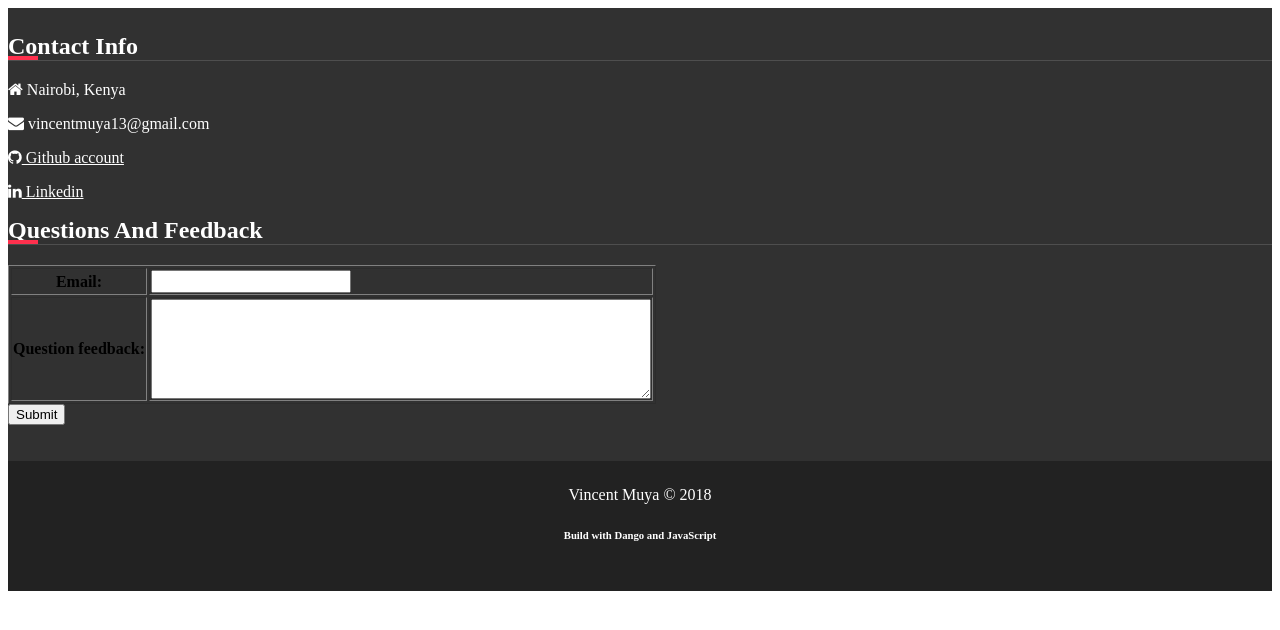
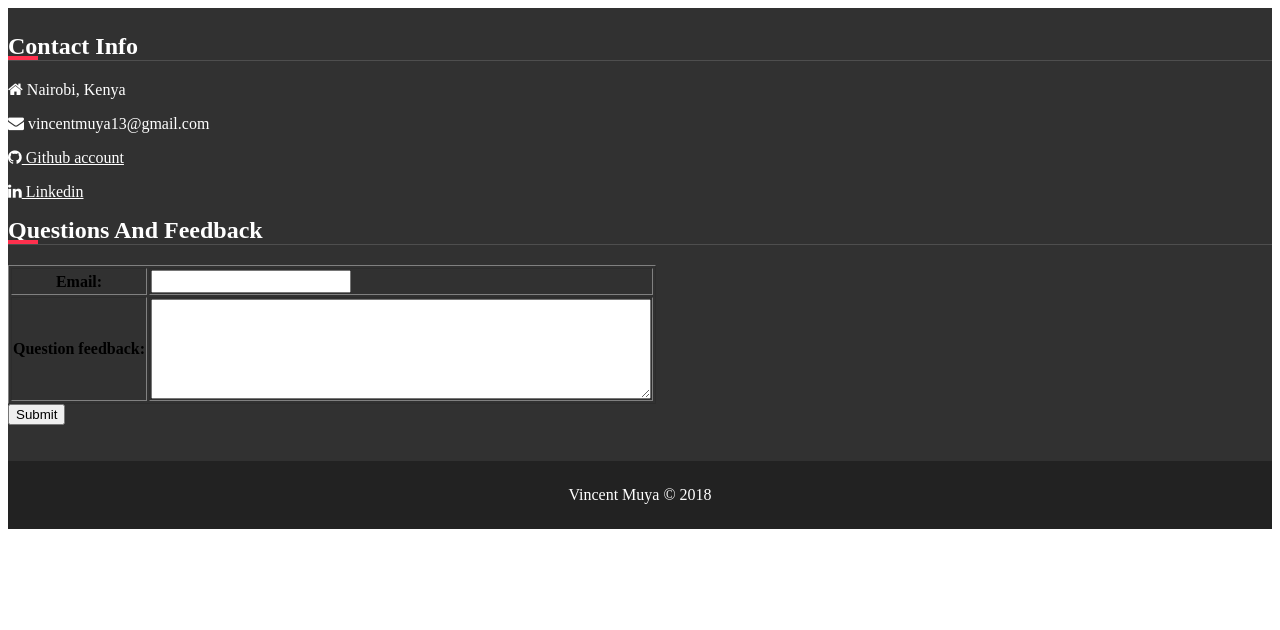
Before and after one commit to vincentmuya/vincentmuya.github.io, a Django app: template muya/templates/footer.html in a window 1280 px wide. Shown: the top 630 px of the page. Run offline with Django 3.2, Linux system fonts and the light colour scheme; the template is opened without the code that fills it: values that come from a table or form of the project are taken from there, others are empty; some libraries are stand-ins or nearby versions.

Commit message:
removed content from the footer

```diff
--- a/muya/templates/footer.html
+++ b/muya/templates/footer.html
@@ -44,7 +44,6 @@
       </footer>
       <div class="footer-bottom">
         Vincent Muya © 2018
-        <h6>Build with Dango and JavaScript</h6>
       </div>
     </div>
   </div>
```
